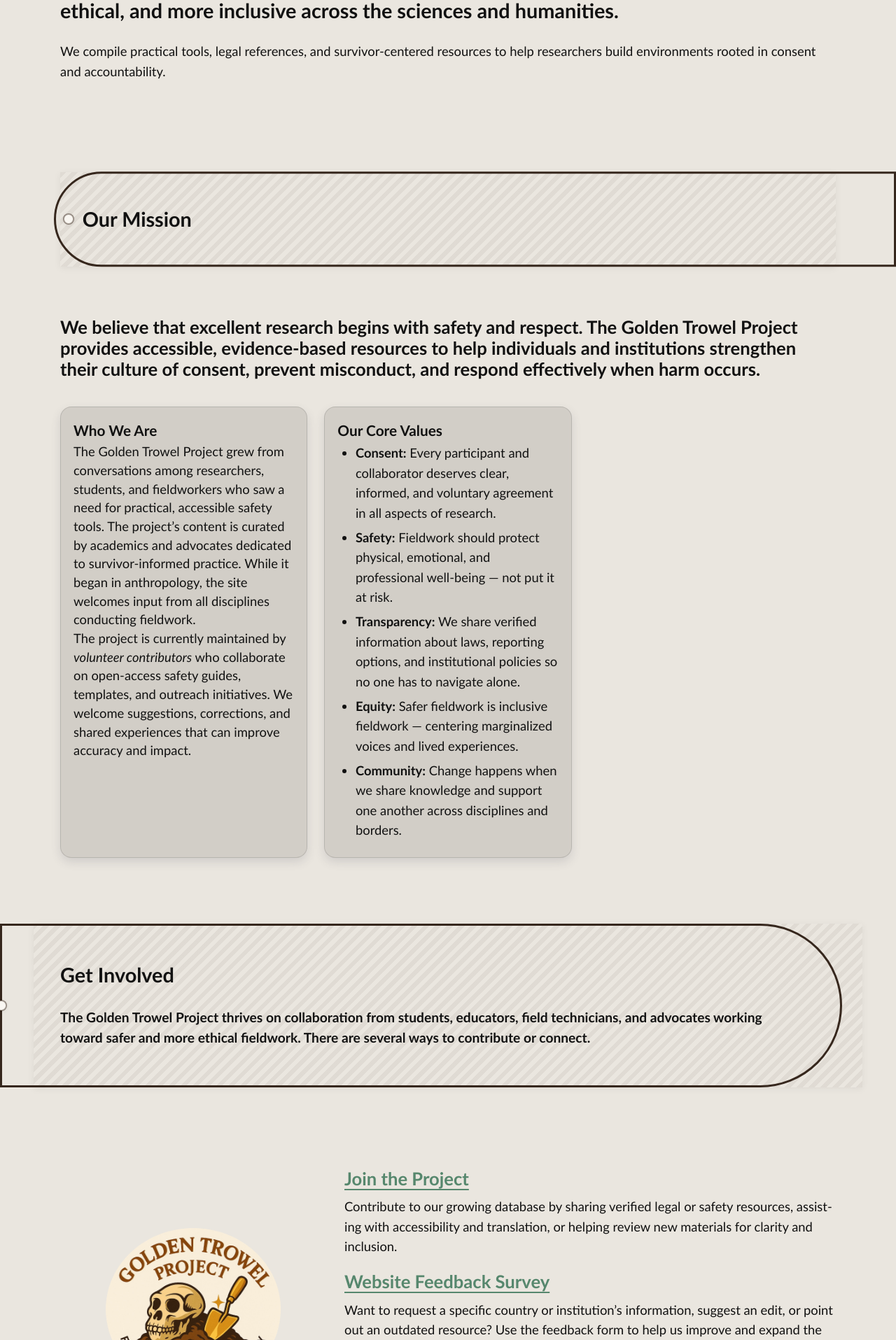
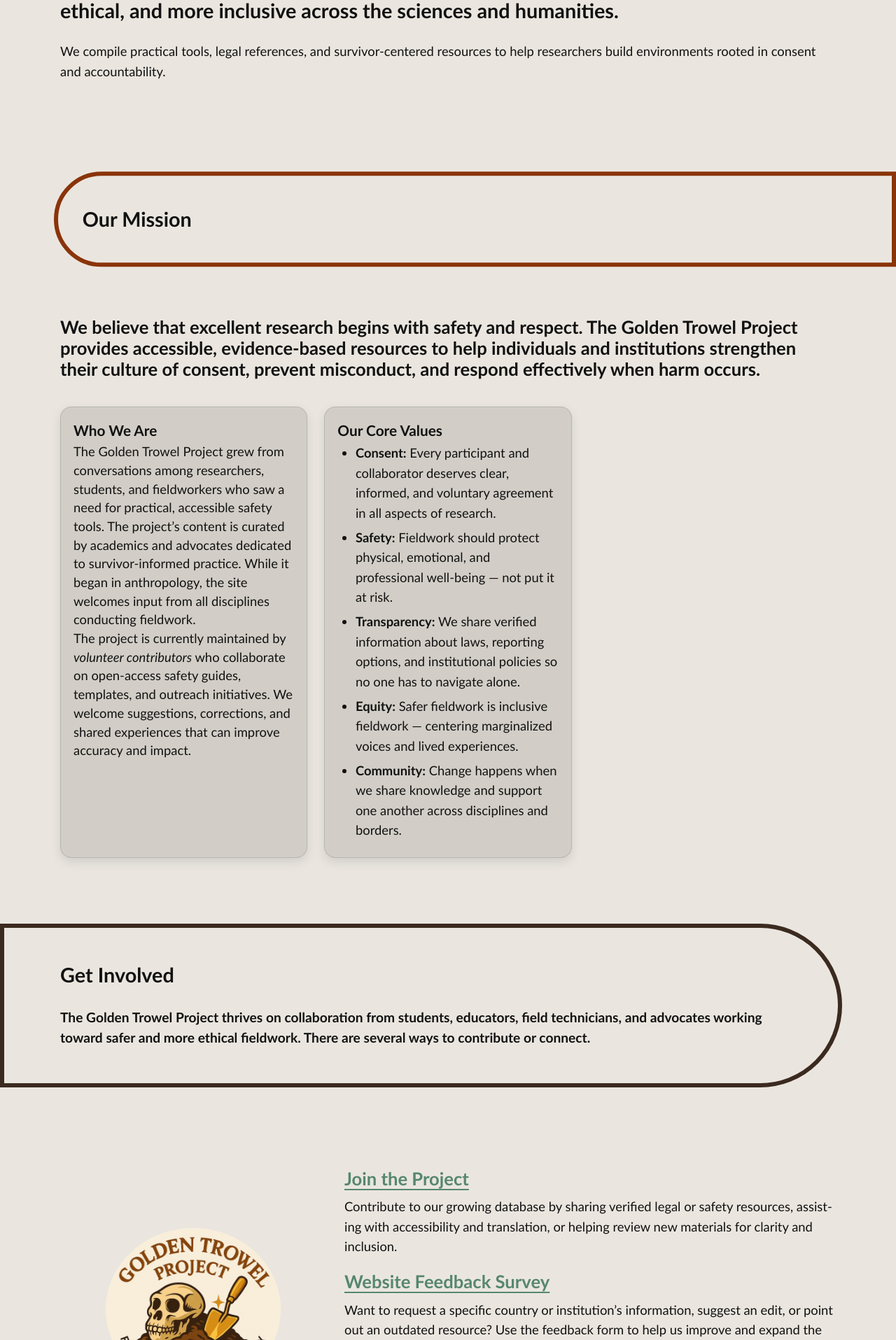
Before and after one commit to AnthroSafetyWarrior/GoldenTrowelProject, a Jekyll site: the page built from _pages/aboutus.html, in a window 1280 px wide. Shown: the part 879-2794 px from the top of the page at 70% size. Built offline with Jekyll 4.4.1, drawn with Linux system fonts in a browser that asks for light colours.

Commit message:
updating name

```diff
--- a/_layouts/default.html
+++ b/_layouts/default.html
@@ -889,113 +889,41 @@
   opacity:.9;
 }
 
-/* ===== Pretty Outline Mode — upgrades (no HTML changes) ================= */
-:root{
-  /* easy knobs */
-  --pill-border: 3px;          /* main outline thickness */
-  --pill-accent: var(--pill-color, var(--soil));
-  --pill-wash: 6%;             /* 0% = no fill, 8–10% = slightly stronger */
-  --pill-hairline: 1px;        /* inner hairline for “premium” look */
-  --pill-cap-size: 14px;       /* end-cap dot size for bands/heads */
-  --pill-shadow: 0 2px 10px rgba(0,0,0,.06);
+/* ===== GLOBAL OUTLINE MODE (no HTML changes) ========================= */
+:root{ --pill-border: 6px; }
+
+/* 1) Make copy dark everywhere */
+html body :is(.pillband, .pillhead, .pill){
+  color: var(--ink) !important;
+  background: transparent !important;
 }
 
-/* 1) Softer background wash inside outline (still “transparent-ish”) */
-:is(.pillband, .pillhead, .pill){
-  background:
-    /* faint diagonal texture for depth (very low contrast) */
-    repeating-linear-gradient(135deg,
-      color-mix(in srgb, var(--pill-accent) var(--pill-wash), transparent) 0 6px,
-      transparent 6px 12px
-    ) !important;
-  color: var(--ink) !important;
-  box-shadow: var(--pill-shadow) !important;
+/* 2) Convert the full-bleed ribbons to outlines */
+html body :is(.pillband, .pillhead, .pill)::before{
+  background: transparent !important;
+  border: var(--pill-border) solid var(--pill-color, var(--soil)) !important;
+  box-shadow: none !important;
+  box-sizing: border-box;  /* keep border inside the same geometry */
 }
 
-/* 2) Nicer outline (gradient stroke + inner hairline) */
-:is(.pillband, .pillhead, .pill)::before{
-  background: transparent !important;
-  /* gradient stroke that’s a touch darker at the edges */
-  border: var(--pill-border) solid
-          color-mix(in srgb, var(--pill-accent) 92%, #000 8%) !important;
-  box-shadow: none !important;
-  box-sizing: border-box;
-  position: absolute; /* ensure we can add an inner hairline:after */
+/* 3) Ensure the band color classes don't flip text back to white */
+html body .pillband.pill--orange,
+html body .pillband.pill--soil,
+html body .pillband.pill--slate,
+html body .pillband.pill--sage,
+html body .pillhead.pill--orange,
+html body .pillhead.pill--soil,
+html body .pillhead.pill--slate,
+html body .pillhead.pill--sage{
+  color: var(--ink) !important;
 }
 
-/* inner hairline “inset” border for a premium look */
-:is(.pillband, .pillhead, .pill)::after{
-  content: "";
-  position: absolute;
-  inset: calc(var(--pill-border) + 2px);  /* sits just inside main border */
-  border-radius: inherit;
-  border: var(--pill-hairline) solid
-          color-mix(in srgb, var(--pill-accent) 35%, transparent);
-  pointer-events: none;
+/* 4) Optional: gentler spacing so outlines feel airier */
+.pillband{ min-height: clamp(180px, 26vw, 300px); }
+.pill{
+  margin-block: clamp(16px, 3vw, 28px);
+  --curve-inset: clamp(36px, 8vw, 240px);
 }
-
-/* 3) End-caps on ribbons so they feel designed, not “open” */
-.pillband::before,
-.pillhead::before{ /* they already draw the main shape; add caps via another layer */
-  /* nothing extra here; caps are new pseudo elements below */
-}
-.pillband::marker, .pillhead::marker { content: none; } /* just in case */
-
-.pillband .section, .pillhead{ isolation:isolate; } /* ensure caps sit above wash */
-
-.pillband::selection{ background: transparent; } /* avoid odd highlighting */
-
-/* left & right “beads” that kiss the outline — telegraphs continuation */
-.pillband::after,
-.pillhead::after{
-  content:"";
-  position:absolute;
-  top:50%;
-  transform:translateY(-50%);
-  width: var(--pill-cap-size);
-  height: var(--pill-cap-size);
-  border-radius:50%;
-  background: var(--offwhite);
-  box-shadow:
-    0 0 0 var(--pill-hairline) color-mix(in srgb, var(--pill-accent) 55%, transparent),
-    0 1px 6px rgba(0,0,0,.08);
-  /* default place on the clipped side gets auto by your clip classes; provide both, hide one */
-  right: calc(50% - 50vw - var(--pill-border) - 2px);
-  z-index: 2;
-}
-
-/* if the band is clipped on the LEFT, move the cap to the left */
-.pillband.pill--clip-left::after,
-.pillhead.pill--clip-left::after{
-  left: calc(50% - 50vw - var(--pill-border) - 2px);
-  right: auto;
-}
-
-/* 4) Make links feel balanced on the lighter wash */
-:is(.pill, .pillband, .pillhead) a{ color: color-mix(in srgb, var(--sage) 85%, #000 15%) !important; }
-:is(.pill, .pillband, .pillhead) a:hover{ color: var(--logo-orange) !important; }
-
-/* 5) Slightly crisper typography inside pills */
-.pill .pill__title{ letter-spacing:.2px; }
-.pill p{ text-wrap: pretty; }
-
-/* 6) Keep cards readable on the faint wash */
-.pill .card{
-  background: color-mix(in srgb, #000 8%, transparent);
-  border: 1px solid color-mix(in srgb, #000 12%, transparent);
-  box-shadow: 0 4px 10px rgba(0,0,0,.08);
-}
-
-/* (Safety) ensure our override still defeats original white text variants */
-.pillband.pill--orange,
-.pillband.pill--soil,
-.pillband.pill--slate,
-.pillband.pill--sage,
-.pillhead.pill--orange,
-.pillhead.pill--soil,
-.pillhead.pill--slate,
-.pillhead.pill--sage{ color: var(--ink) !important; }
-
 
 
 </style>
```
